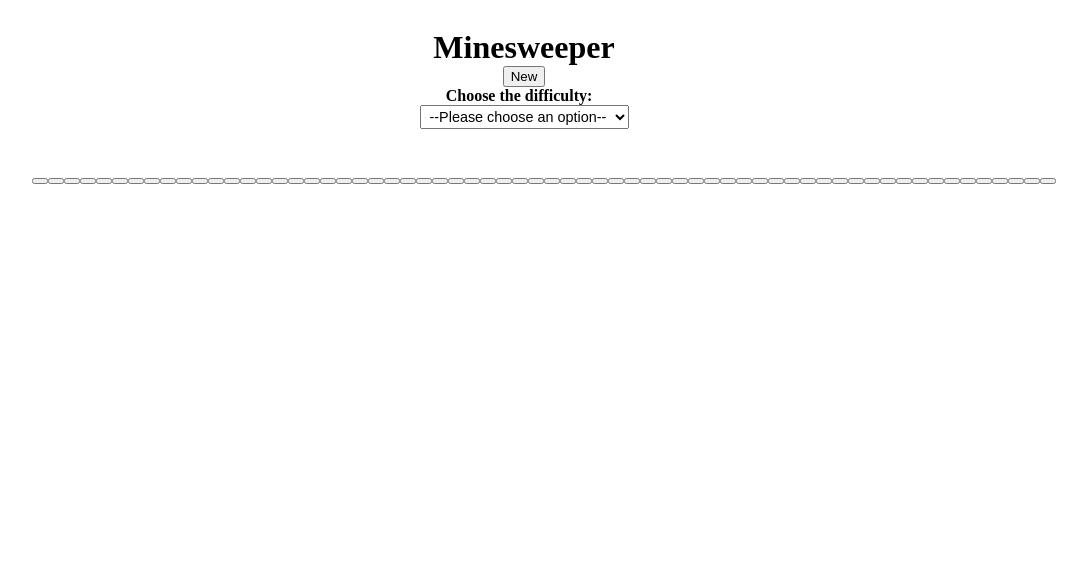
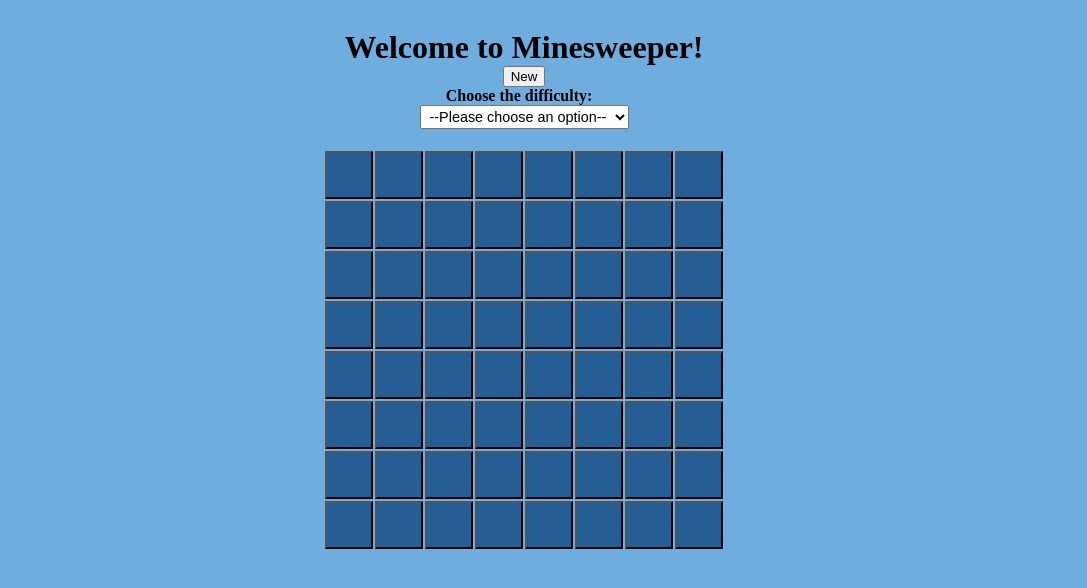
Before and after one commit to Amheisern/Minesweeper, a React (Vite) app: page / in a window 1280 px wide. Shown: the top 588 px of the page, without its empty margins (116-1203 px from the left). Built offline with nearby package versions, Linux system fonts and the light colour scheme.

Commit message:
switch statement for icons

```diff
--- a/src/App.tsx
+++ b/src/App.tsx
@@ -30,6 +30,7 @@ export function App() {
       game.id === null ||
       // A winner exists
       game.state === 'won' ||
+      game.state === 'lost' ||
       // The space isn't blank
       game.board[row][col] !== ' '
     ) {
@@ -97,10 +98,23 @@ export function App() {
       setGame(newGameState)
     }
   }
+  function changeCell(cell: string | number) {
+    switch (cell) {
+      case '*':
+        return '💣'
+      case 'F':
+        return '🚩'
+      case '@':
+        return '✨'
+      default:
+        return cell
+    }
+  }
+  const header = game.state ? `${game.state}!` : 'Welcome to Minesweeper!'
   return (
     <div>
       <h1>
-        Minesweeper {game.id}
+        {header} {game.id}
         <button onClick={handleNewGame}>New</button>
         <label htmlFor="difficulty">Choose the difficulty:</label>
         <select name="pain" id="difficulty-select">
@@ -118,7 +132,7 @@ export function App() {
               onContextMenu={() => flag(rowIndex, colIndex)}
               onClick={() => handleClickCell(rowIndex, colIndex)}
             >
-              {col}
+              {changeCell(col)}
             </button>
           ))
         )}
--- a/src/index.scss
+++ b/src/index.scss
@@ -1,4 +1,5 @@
 :root {
+  background-color: #70addf;
   div {
     display: flex;
     justify-content: center;
@@ -10,11 +11,37 @@
     justify-content: center;
     flex-direction: column;
     align-items: center;
+
     &select {
       display: flex;
       justify-content: center;
       flex-direction: column;
     }
+    &button {
+      display: flex;
+      justify-content: center;
+      align-items: center;
+      min-width: 5ex;
+      min-height: 5ex;
+    }
+  }
+  ul {
+    padding: 0;
+    margin: 0;
+    height: calc(100vh - 3 * var(--header-font-size));
+    display: grid;
+    grid-template: 1fr 1fr 1fr 1fr 1fr 1fr 1fr 1fr/ 1fr 1fr 1fr 1fr 1fr 1fr 1fr 1fr;
+    grid-gap: 2px;
+  }
+  ul button {
+    display: flex;
+    justify-content: center;
+    align-items: center;
+    cursor: pointer;
+    min-width: 3rem;
+    min-height: 3rem;
+    background-color: rgb(36, 94, 148);
+    box-shadow: #70addf;
   }
   label {
     font-size: 1rem;
```
